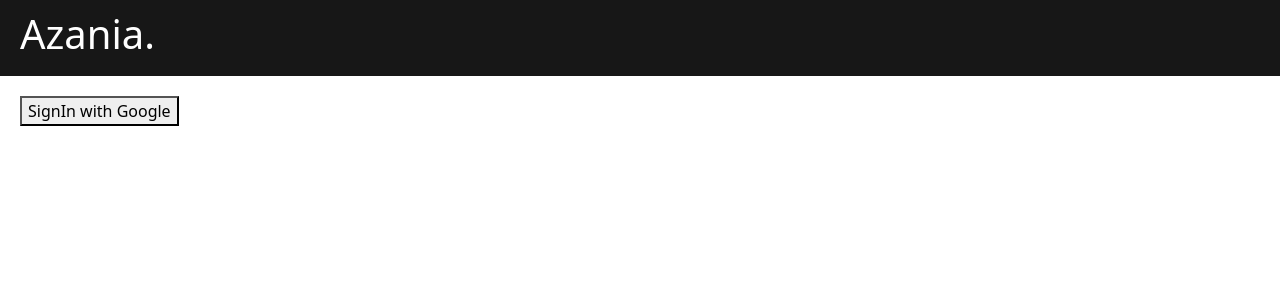
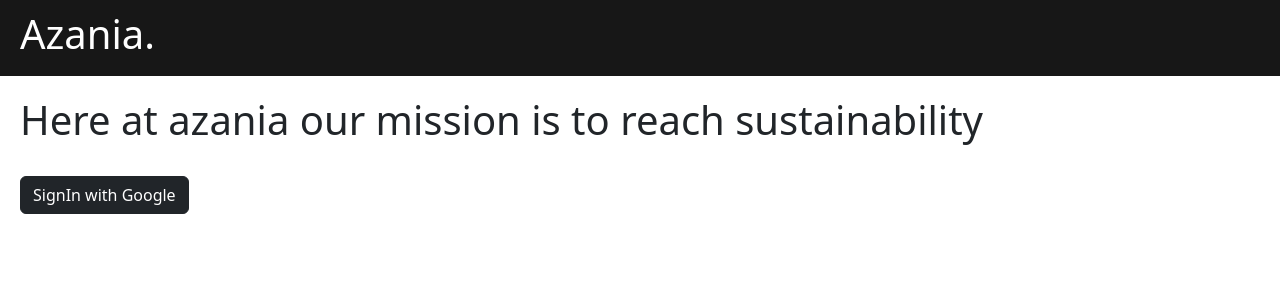
Before and after one commit to NeyoCreator/chat_bot, a React (Create React App) app in the folder azania_webapp/my-app/: page / in a window 1280 px wide. Shown: the top 300 px of the page. Built offline with nearby package versions, Linux system fonts and the light colour scheme.

Commit message:
updates on notes

```diff
--- a/azania_webapp/my-app/src/authentication/SignIn.js
+++ b/azania_webapp/my-app/src/authentication/SignIn.js
@@ -3,7 +3,6 @@ import {signInWithPopup} from "firebase/auth"
 import React,{useEffect, useState} from "react"
 import HomePage from './homepage'
 import Home from '../components/Home'
-
 
 function SignIn(){
     const [value,setValue] = useState('')
@@ -20,9 +19,13 @@ function SignIn(){
 
     return(
         <div>
+
             {value?<Home />:
-            <button onClick = {handleclick}>SignIn with Google</ button>
-
+            <div>
+                <h1>Here at azania our mission is to reach sustainability</h1>
+                <br></br>
+            <button onClick = {handleclick} type="button" class="btn btn-dark">SignIn with Google</button>
+            </div>
             }
         </div>
     )
```
Also changed, not shown: 1 other file (tests, documents, lock files or other folders).
